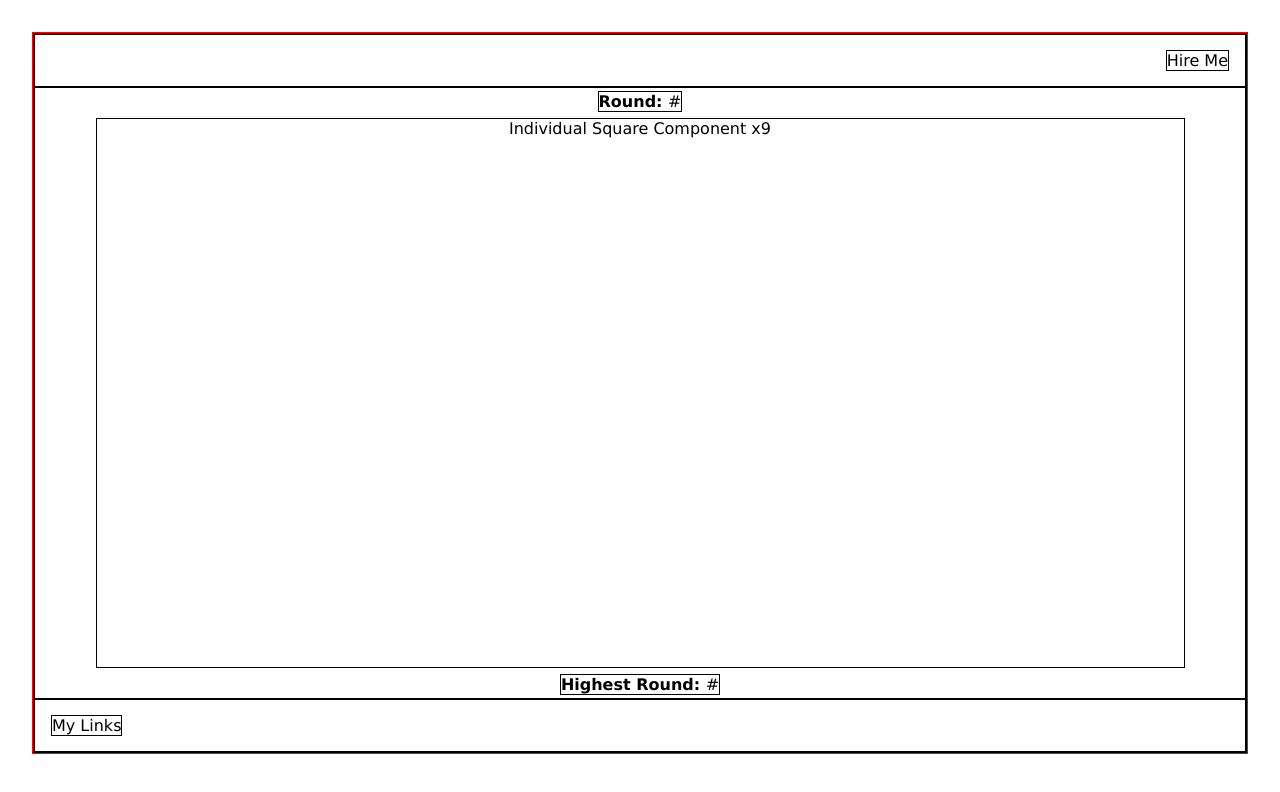
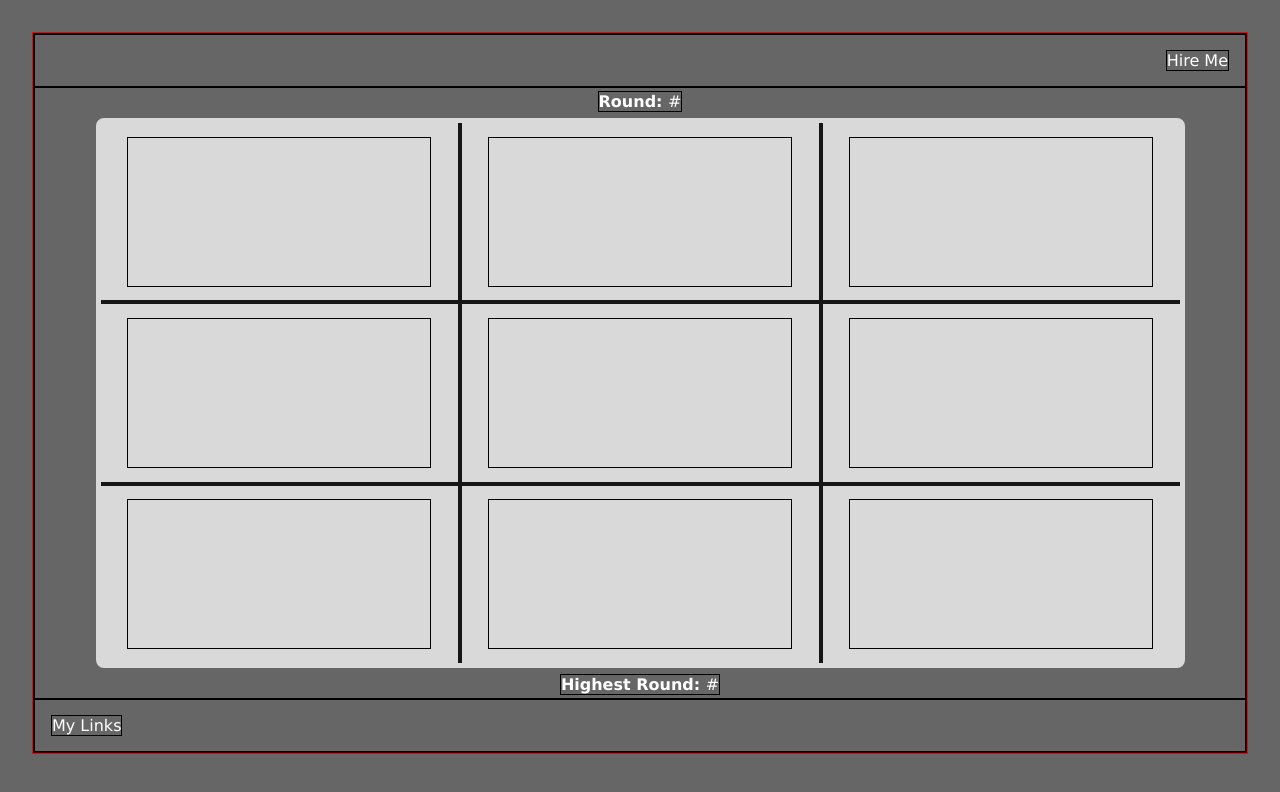
Before and after one commit to Chris-Loza/memorization-game, a React (Vite) app: page / in a window 1280 px wide. Shown: the top 792 px of the page. Built offline with nearby package versions, Linux system fonts and the light colour scheme.

Commit message:
added game container and squareContainer CSS. Next is dynamic square color functionality.

```diff
--- a/src/Components/Homepage/Homepage.jsx
+++ b/src/Components/Homepage/Homepage.jsx
@@ -1,26 +1,33 @@
 import React from "react";
 import "./homepage.css";
+import Square from "../Square/Square";
 
 const Homepage = () => {
   return (
     <>
       <div className="parentContainer">
-        <div className="headerContainer">
-          <p>Hire Me</p>
-        </div>
+        <div className="headerContainer"><p>Hire Me</p></div>
         <div className="gameContainer">
           <p>
             <b>Round: </b>#
           </p>
           <div className="squareGridContainer">
-            Individual Square Component x9
+            <Square />
+            <Square />
+            <Square />
+            <Square />
+            <Square />
+            <Square />
+            <Square />
+            <Square />
+            <Square />
           </div>
           <p>
             <b>Highest Round: </b>#
           </p>
         </div>
         <div className="footerContainer">
-					<div className="myLinks">My Links</div>
+          <div className="myLinks">My Links</div>
         </div>
       </div>
     </>
--- a/src/Components/Homepage/homepage.css
+++ b/src/Components/Homepage/homepage.css
@@ -31,10 +31,16 @@
         }
 
         .squareGridContainer {
-            border: 1px solid black;
             margin: auto;
             height: 90%;
             width: 90%;
+            display: grid;
+            grid-template-columns: repeat(3, 1fr);
+            gap: 0.25rem;
+            border-radius: 0.5rem;
+            background-color: #171616;
+            border: 5px solid #D9d9d9;
+            position: relative;
         }
     }
 
--- /dev/null
+++ b/src/Components/Square/Square.jsx
@@ -0,0 +1,46 @@
+import React from "react";
+import "./square.css";
+
+const Square = () => {
+  let squareColor;
+  const hexCode = "FF0000";
+  switch (hexCode) {
+    case "#FF0000":
+      squareColor = "red";
+      break;
+    case "#00FF00":
+      squareColor = "#00FF00";
+      break;
+    case "#0000FF":
+      squareColor = "#0000FF";
+      break;
+    case "#FFFF00":
+      squareColor = "#FFFF00";
+      break;
+    case "#800080":
+      squareColor = "#800080";
+      break;
+    case "#FFA500":
+      squareColor = "#FFA500";
+      break;
+    case "#964B00":
+      squareColor = "#964B00";
+      break;
+    case "#808080":
+      squareColor = "#808080";
+      break;
+    case "#FFC0CB":
+      squareColor = "#FFC0CB";
+      break;
+    default:
+        squareColor = "D9D9D9"
+  }
+
+  return (
+    <div className="squareContainer">
+      <div className={`square ${squareColor}`}></div>
+    </div>
+  );
+};
+
+export default Square;
--- /dev/null
+++ b/src/Components/Square/square.css
@@ -0,0 +1,17 @@
+.squareContainer {
+    display: flex;
+    align-items: center;
+    justify-content: center;
+    background-color: #D9D9D9;
+
+    .square {
+        border: 1px solid black;
+        height: 85%;
+        width: 85%;
+        cursor: pointer;
+
+        &.red {
+            background-color: #FF0000;
+        }
+    }
+}
--- a/src/index.css
+++ b/src/index.css
@@ -10,6 +10,8 @@
 body {
   height: 100svh;
   width: 100vw;
+  background-color: #676666;
+  color: white;
 }
 
 .homepageContainer {
```
